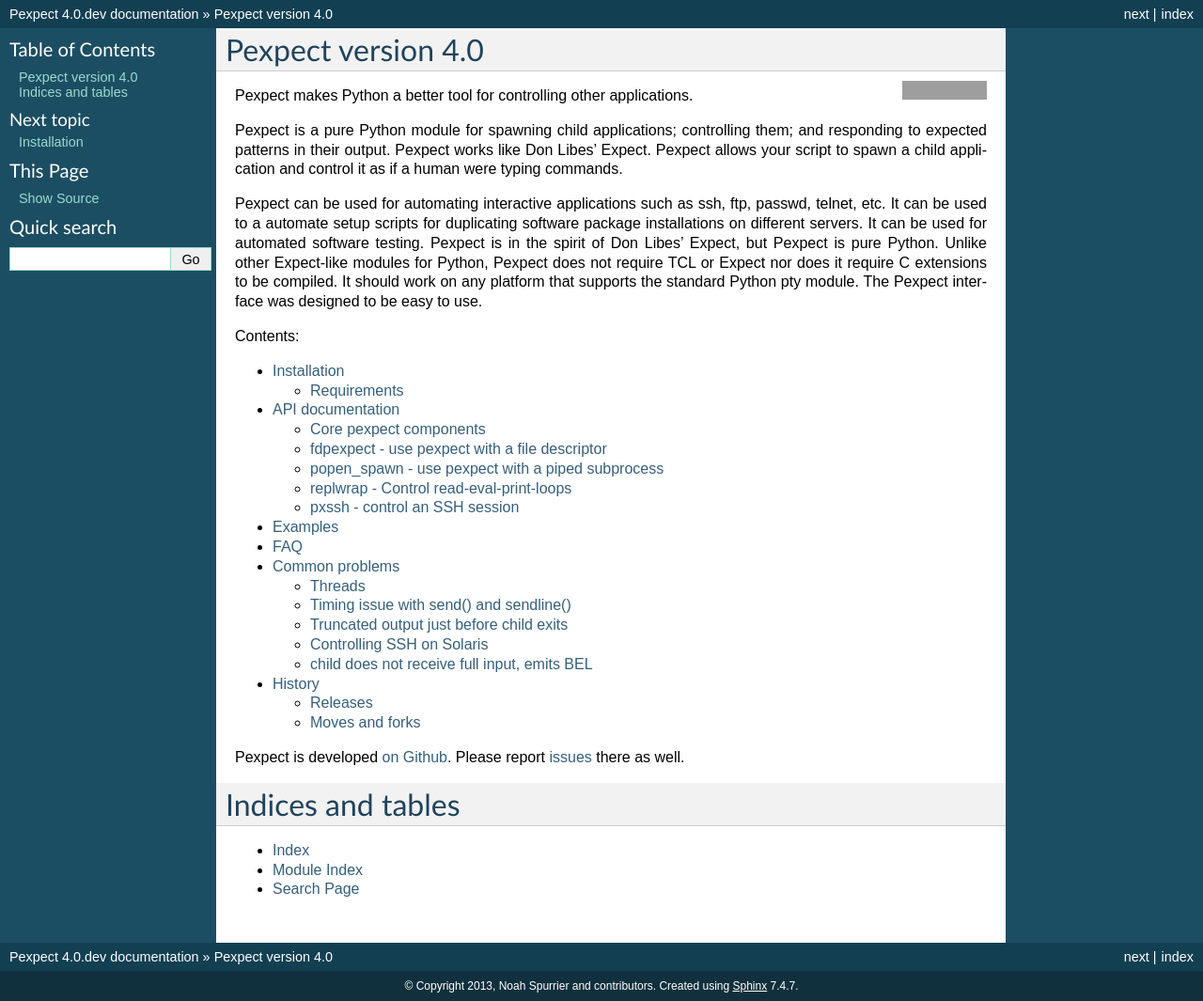
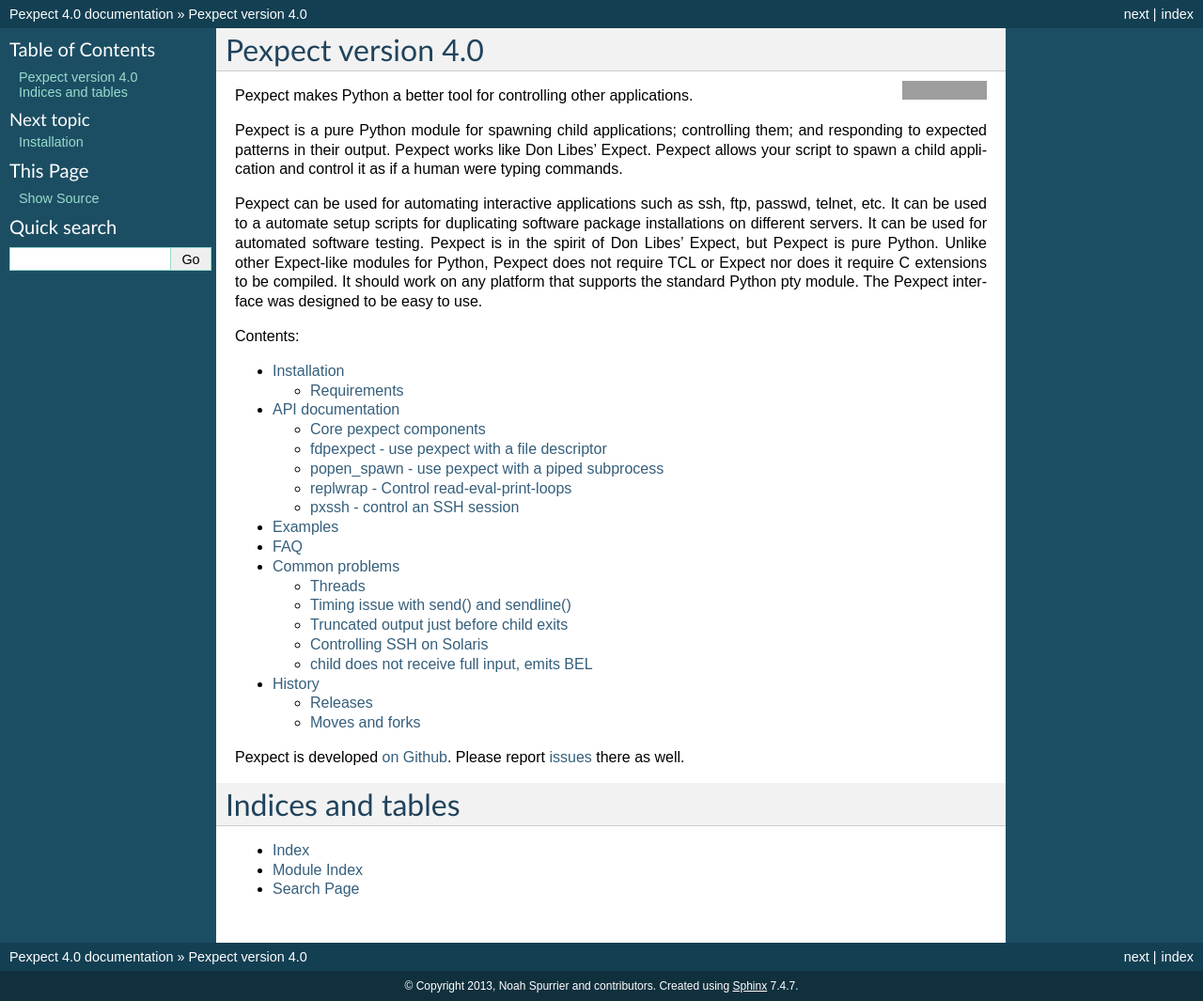
Before and after one commit to pexpect/pexpect, a Sphinx documentation site: the page built from doc/index.rst, in a window 1280 px wide. Shown: the whole page at 94% size. Built offline with Sphinx 7.4.7, drawn with Linux system fonts in a browser that asks for light colours; pages that are not in the unit, such as notebooks, are missing from menus; grey boxes are pictures that could not be loaded.

Commit message:
Version number -> 4.0

```diff
--- a/doc/conf.py
+++ b/doc/conf.py
@@ -54,7 +54,7 @@
 # The short X.Y version.
 version = '4.0'
 # The full version, including alpha/beta/rc tags.
-release = '4.0.dev'
+release = '4.0'
 
 # The language for content autogenerated by Sphinx. Refer to documentation
 # for a list of supported languages.
--- a/pexpect/__init__.py
+++ b/pexpect/__init__.py
@@ -75,7 +75,7 @@
     from .pty_spawn import spawn, spawnu
     from .run import run, runu
 
-__version__ = '4.0.dev'
+__version__ = '4.0'
 __revision__ = ''
 __all__ = ['ExceptionPexpect', 'EOF', 'TIMEOUT', 'spawn', 'spawnu', 'run', 'runu',
            'which', 'split_command_line', '__version__', '__revision__']
```
